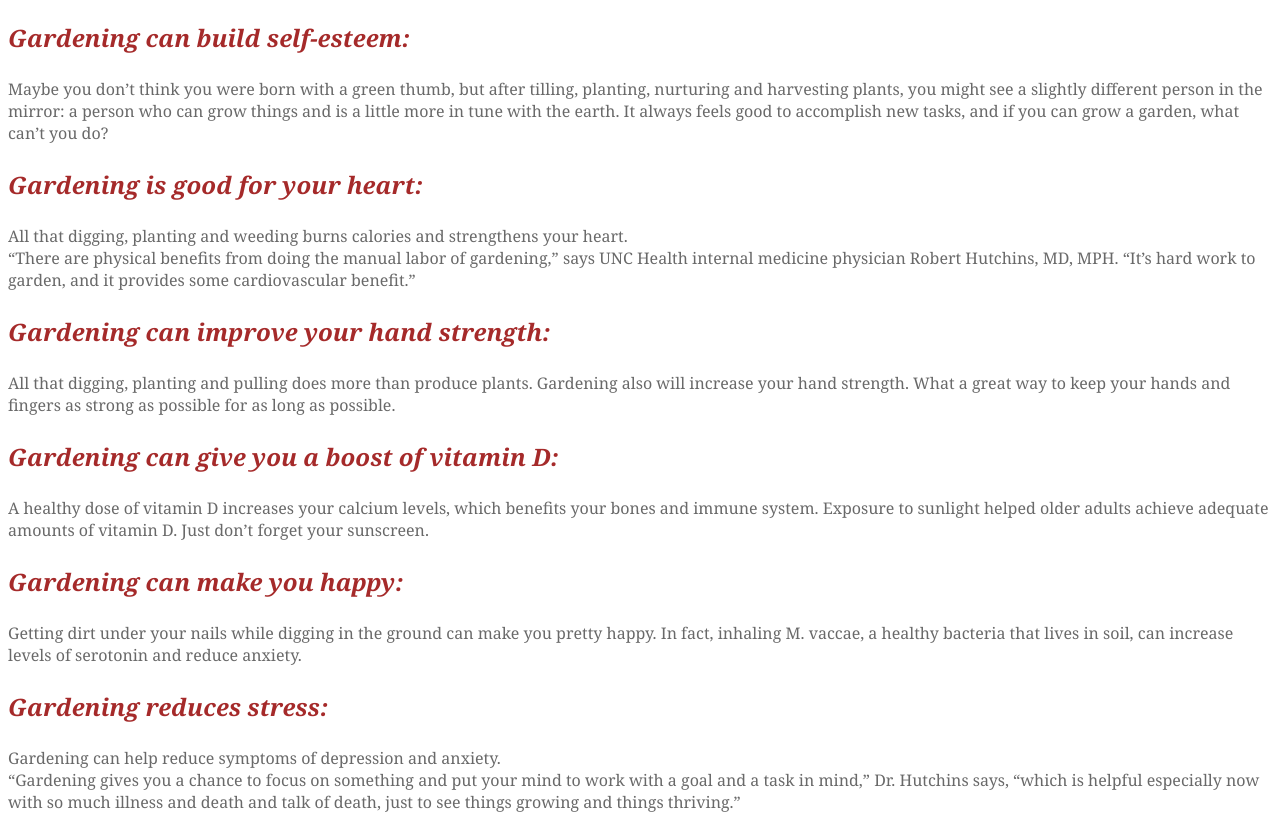
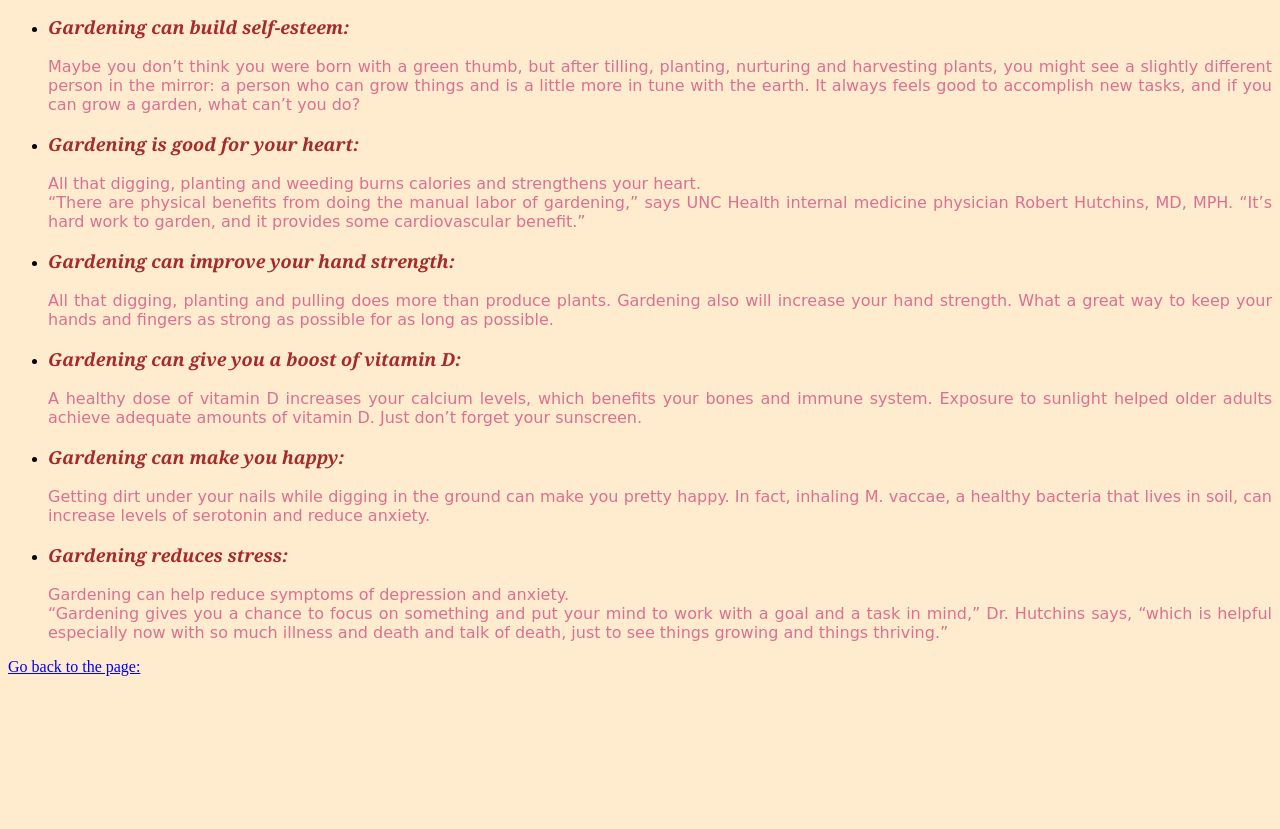
Before and after one commit to shreya01476/Repo-for-FullStack, a plain HTML site: page benefits.html in a window 1280 px wide. Shown: the part 491-1320 px from the top of the page. After the commit the page ends 1175 px from the top, so only its background shows below. Drawn offline with Linux system fonts and the light colour scheme.

Commit message:
benefits

```diff
--- /dev/null
+++ b/benefits.css
@@ -0,0 +1,29 @@
+body{
+    background-color: blanchedalmond;
+}
+.a:hover{
+    color: goldenrod;
+    font-family: Georgia, 'Times New Roman', Times, serif;
+    font-style: italic;
+}
+.b{
+    color:palevioletred;
+    font-family: cursive;
+    text-align: justify;
+    font-size: medium;
+    font-weight: normal;
+}
+h3{
+    color: brown;
+    font-weight: bold;
+    font-style: italic;
+    font-size: large;
+    font-family: Georgia, 'Times New Roman', Times, serif;
+    text-align: left;
+}
+#bb:link{
+    color:blue;
+}
+#bb:visited{
+    color: red;
+}
--- a/benefits.html
+++ b/benefits.html
@@ -4,32 +4,35 @@
     <meta charset="UTF-8">
     <meta http-equiv="X-UA-Compatible" content="IE=edge">
     <meta name="viewport" content="width=device-width, initial-scale=1.0">
+    <link rel="stylesheet" type="text/css" href="./benefits.css">
     <title>Health benefits of gardening</title>
 </head>
 <body>
+    <ul>
     <img src="./images/k_archive_1135c33c4149a6811d862c1c15fbcfe6f5896d1d.jpg" style="width: 1250px;height: 350px; text-align: justify;">
-    <h1 style="color:goldenrod;font-family: 'Gill Sans', 'Gill Sans MT', Calibri, 'Trebuchet MS', sans-serif;font-weight: bolder;font-style: oblique; text-align:center;">Health Benefits of gardening:</h1>
-    <p style="color: dimgray;font-size: medium;font-family: Cambria, Cochin, Georgia, Times, 'Times New Roman', serif;font-weight: normal;">Planting flowers and vegetables can reap bountiful bouquets and delicious harvests for your dining table. But did you know gardening also can do wonders for your well-being? Here are surprising health benefits of gardening.</p>
-    <h3 style="color: brown;font-weight: bold;font-style: italic;font-size:x-large;font-family: Cambria, Cochin, Georgia, Times, 'Times New Roman', serif; text-align: left;" > Gardening can build self-esteem:</h3>
-    <p style="color: dimgray;font-family: Cambria, Cochin, Georgia, Times, 'Times New Roman', serif;font-size: medium;font-weight: normal; text-align: left;">Maybe you don’t think you were born with a green thumb, but after tilling, planting, nurturing and harvesting plants, you might see a slightly different person in the mirror: a person who can grow things and is a little more in tune with the earth.
+    <h1 style="text-align:center;" class="a">Health Benefits of gardening:</h1>
+    <p class="b">Planting flowers and vegetables can reap bountiful bouquets and delicious harvests for your dining table. But did you know gardening also can do wonders for your well-being? Here are surprising health benefits of gardening.</p>
+   <li><h3 > Gardening can build self-esteem:</h3></li>
+    <p class="b">Maybe you don’t think you were born with a green thumb, but after tilling, planting, nurturing and harvesting plants, you might see a slightly different person in the mirror: a person who can grow things and is a little more in tune with the earth.
 
         It always feels good to accomplish new tasks, and if you can grow a garden, what can’t you do?</p>
-        <h3 style="color: brown;font-weight: bold;font-style: italic;font-size: x-large;font-family: Cambria, Cochin, Georgia, Times, 'Times New Roman', serif; text-align: left;">Gardening is good for your heart:</h3>
+     <li><h3>Gardening is good for your heart:</h3></li>
 
-        <p style="text-align: left; color: dimgray;font-size: medium;font-family: Cambria, Cochin, Georgia, Times, 'Times New Roman', serif;">All that digging, planting and weeding burns calories and strengthens your heart. <br/>
+        <p class="b">All that digging, planting and weeding burns calories and strengthens your heart. <br/>
 
             “There are physical benefits from doing the manual labor of gardening,” says UNC Health internal medicine physician Robert Hutchins, MD, MPH. “It’s hard work to garden, and it provides some cardiovascular benefit.”</p>
-            <h3 style="color:brown;font-size: x-large;font-weight: bold;font-style: italic;font-family: Cambria, Cochin, Georgia, Times, 'Times New Roman', serif;text-align: left;">Gardening can improve your hand strength:</h3>
-            <p style="color: dimgray; text-align: left;font-family: Cambria, Cochin, Georgia, Times, 'Times New Roman', serif;font-size: medium;font-weight: normal;">All that digging, planting and pulling does more than produce plants. Gardening also will increase your hand strength. What a great way to keep your hands and fingers as strong as possible for as long as possible.</p>
-            <h3 style="color: brown;font-weight: bold;font-style: italic;font-size: x-large;font-family: Cambria, Cochin, Georgia, Times, 'Times New Roman', serif; text-align: left;">Gardening can give you a boost of vitamin D:</h3>
-<p style="color: dimgray;font-family: Cambria, Cochin, Georgia, Times, 'Times New Roman', serif;font-size: medium;font-weight: normal; text-align: left;">A healthy dose of vitamin D increases your calcium levels, which benefits your bones and immune system. Exposure to sunlight helped older adults achieve adequate amounts of vitamin D. Just don’t forget your sunscreen.</p>
-<h3 style="color: brown;font-weight: bold;font-style: italic;font-size: x-large;font-family: Cambria, Cochin, Georgia, Times, 'Times New Roman', serif; text-align: left;"> Gardening can make you happy:</h3>
-<p style="color: dimgray;font-family: Cambria, Cochin, Georgia, Times, 'Times New Roman', serif;font-size: medium;font-weight: normal; text-align: left;">Getting dirt under your nails while digging in the ground can make you pretty happy. In fact, inhaling M. vaccae, a healthy bacteria that lives in soil, can increase levels of serotonin and reduce anxiety. </p>
-<h3 style="color: brown;font-weight: bold;font-style: italic;font-size: x-large;font-family: Cambria, Cochin, Georgia, Times, 'Times New Roman', serif; text-align: left;">Gardening reduces stress:</h3>
-<p style="color: dimgray;font-family: Cambria, Cochin, Georgia, Times, 'Times New Roman', serif;font-size: medium;font-weight: normal; text-align: left;">Gardening can help reduce symptoms of depression and anxiety. <br/>
+         <li>  <h3>Gardening can improve your hand strength:</h3></li>
+            <p class="b">All that digging, planting and pulling does more than produce plants. Gardening also will increase your hand strength. What a great way to keep your hands and fingers as strong as possible for as long as possible.</p>
+           <li><h3>Gardening can give you a boost of vitamin D:</h3></li>
+<p class="b">A healthy dose of vitamin D increases your calcium levels, which benefits your bones and immune system. Exposure to sunlight helped older adults achieve adequate amounts of vitamin D. Just don’t forget your sunscreen.</p>
+<li><h3> Gardening can make you happy:</h3></li>
+<p class="b">Getting dirt under your nails while digging in the ground can make you pretty happy. In fact, inhaling M. vaccae, a healthy bacteria that lives in soil, can increase levels of serotonin and reduce anxiety. </p>
+<li><h3>Gardening reduces stress:</h3></li>
+<p class="b">Gardening can help reduce symptoms of depression and anxiety. <br/>
 
     “Gardening gives you a chance to focus on something and put your mind to work with a goal and a task in mind,” Dr. Hutchins says, “which is helpful especially now with so much illness and death and talk of death, just to see things growing and things thriving.” </p>
-
+</ul>
+<a href="./index.html" id="bb">Go back to the page:</a>
 
 </body>
 </html>
```
